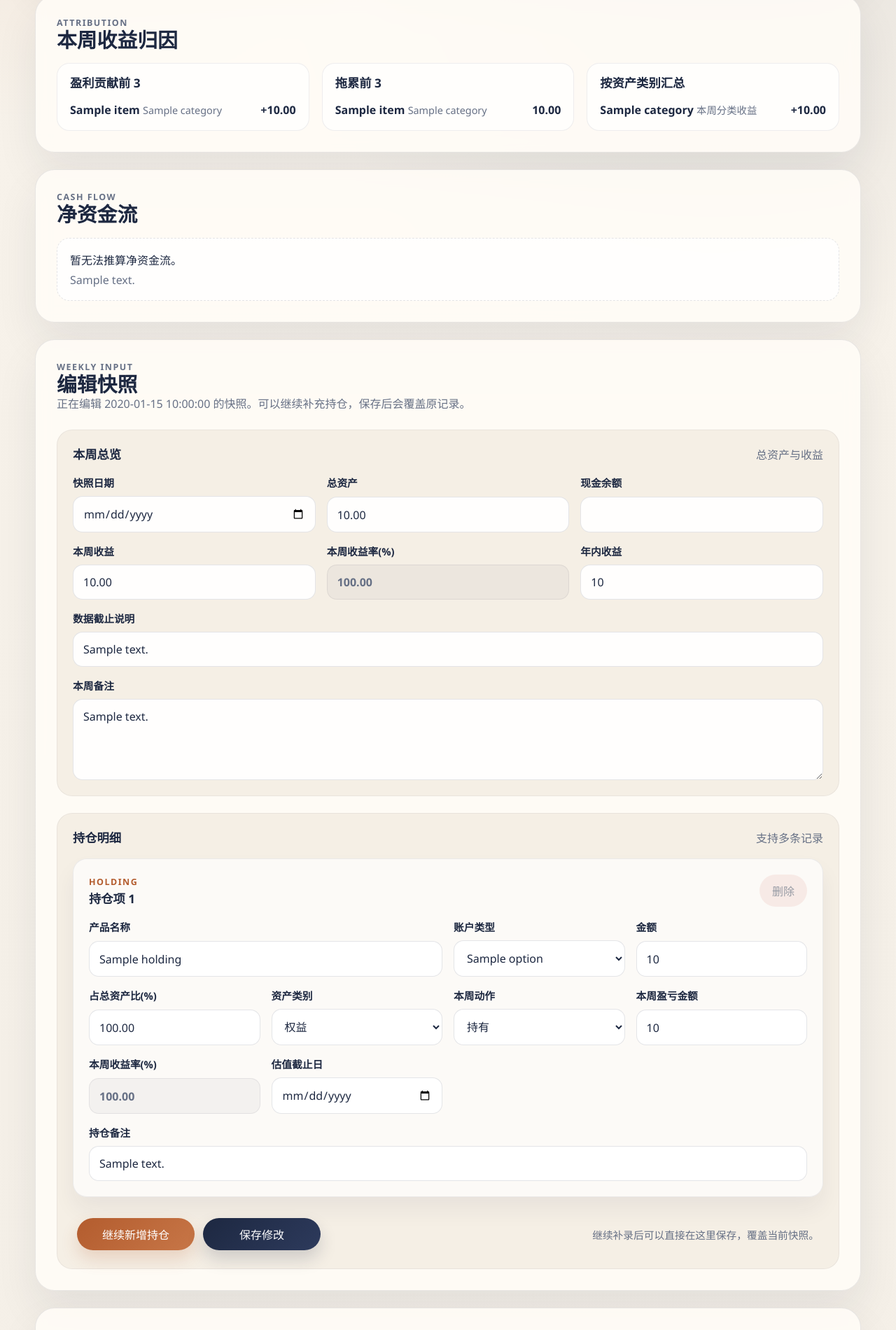
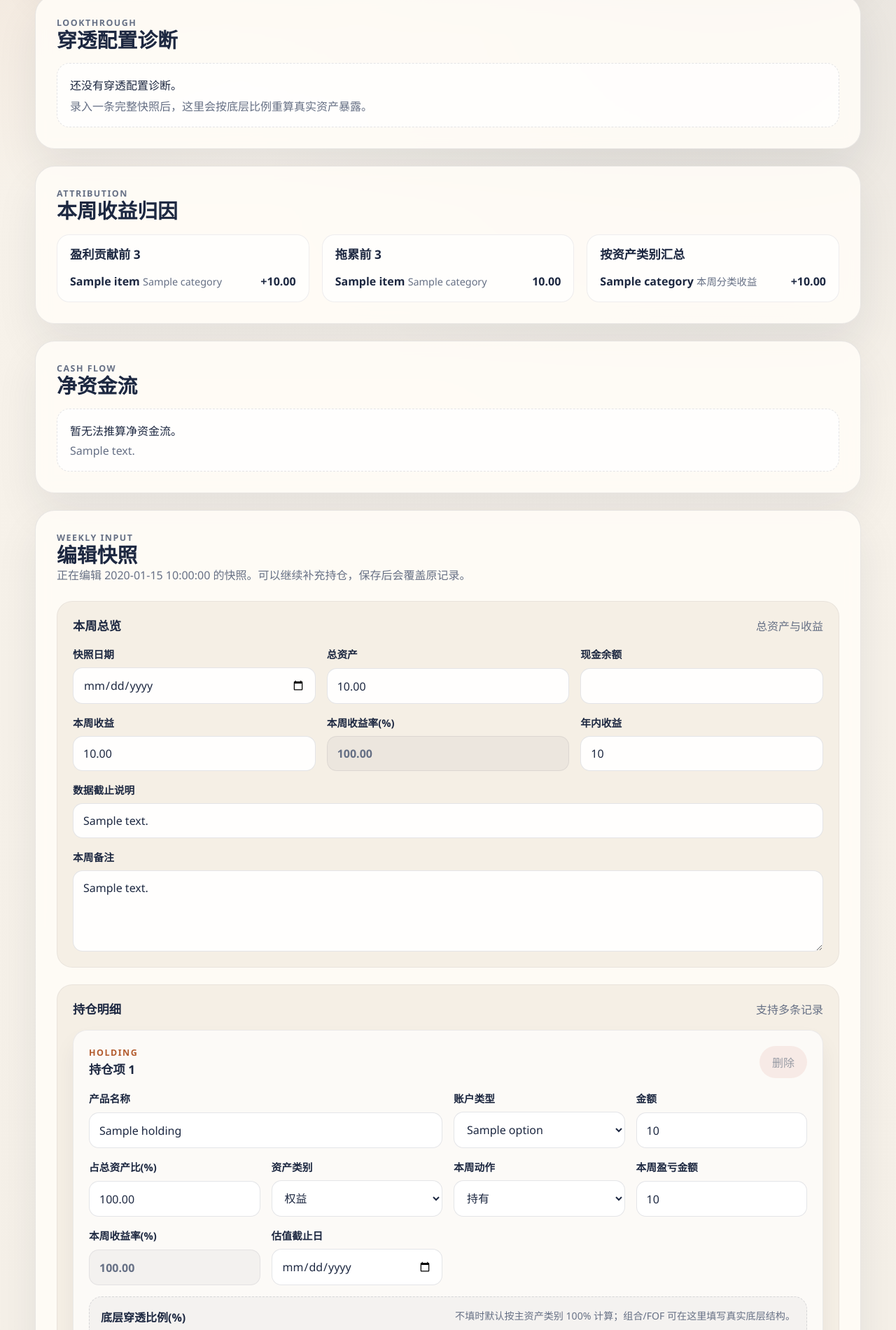
Before and after one commit to zp1103/portfolio-review-app, a FastAPI app: template app/templates/index.html in a window 1280 px wide. Shown: the part 760-2661 px from the top of the page at 70% size. Run offline with FastAPI, Linux system fonts and the light colour scheme; the template is opened without the code that fills it: most values are stand-ins (such as "Sample title", 1, 10 or a date in 2020).

Commit message:
增加持仓穿透分析

```diff
--- a/app/main.py
+++ b/app/main.py
@@ -51,6 +51,7 @@ def create_app(db_path: str | Path = DEFAULT_DB_PATH) -> FastAPI:
         summary = service.get_allocation_summary()
         targets = service.get_target_allocation()
         analysis = service.get_portfolio_analysis()
+        lookthrough_analysis = service.get_lookthrough_analysis()
         weekly_attribution = service.get_weekly_attribution()
         cashflow_analysis = service.get_cashflow_analysis()
         editing_snapshot = None
@@ -65,6 +66,7 @@ def create_app(db_path: str | Path = DEFAULT_DB_PATH) -> FastAPI:
                 "summary": summary,
                 "targets": targets,
                 "analysis": analysis,
+                "lookthrough_analysis": lookthrough_analysis,
                 "weekly_attribution": weekly_attribution,
                 "cashflow_analysis": cashflow_analysis,
                 "category_labels": CATEGORY_LABELS,
@@ -161,6 +163,13 @@ def _extract_holdings_from_form(form) -> list[HoldingInput]:
                 action=str(form.get(f"action_{index}", "hold")),
                 weekly_pnl_amount=float(form.get(f"weekly_pnl_amount_{index}", 0) or 0),
                 valuation_cutoff_date=str(form.get(f"valuation_cutoff_date_{index}", "")),
+                exposure_equity_percent=float(form.get(f"exposure_equity_percent_{index}", 0) or 0),
+                exposure_fixed_income_percent=float(
+                    form.get(f"exposure_fixed_income_percent_{index}", 0) or 0
+                ),
+                exposure_cash_percent=float(form.get(f"exposure_cash_percent_{index}", 0) or 0),
+                exposure_gold_percent=float(form.get(f"exposure_gold_percent_{index}", 0) or 0),
+                exposure_other_percent=float(form.get(f"exposure_other_percent_{index}", 0) or 0),
                 notes=str(form.get(f"holding_notes_{index}", "")),
             )
         )
@@ -188,6 +197,11 @@ def _build_form_values(snapshot) -> dict:
                     "action": "hold",
                     "weekly_pnl_amount": 0,
                     "valuation_cutoff_date": "",
+                    "exposure_equity_percent": "",
+                    "exposure_fixed_income_percent": "",
+                    "exposure_cash_percent": "",
+                    "exposure_gold_percent": "",
+                    "exposure_other_percent": "",
                     "notes": "",
                 }
             ],
@@ -212,6 +226,11 @@ def _build_form_values(snapshot) -> dict:
                 "action": holding.action,
                 "weekly_pnl_amount": holding.weekly_pnl_amount,
                 "valuation_cutoff_date": holding.valuation_cutoff_date,
+                "exposure_equity_percent": holding.exposure_equity_percent,
+                "exposure_fixed_income_percent": holding.exposure_fixed_income_percent,
+                "exposure_cash_percent": holding.exposure_cash_percent,
+                "exposure_gold_percent": holding.exposure_gold_percent,
+                "exposure_other_percent": holding.exposure_other_percent,
                 "notes": holding.notes,
             }
             for holding in snapshot.holdings
--- a/app/static/styles.css
+++ b/app/static/styles.css
@@ -582,6 +582,34 @@ textarea {
   gap: 6px;
 }
 
+.exposure-panel {
+  padding: 16px;
+  border-radius: 18px;
+  background: rgba(29, 40, 65, 0.035);
+  border: 1px dashed rgba(37, 45, 68, 0.14);
+}
+
+.exposure-head {
+  display: flex;
+  justify-content: space-between;
+  gap: 14px;
+  margin-bottom: 14px;
+}
+
+.exposure-head span {
+  font-weight: 700;
+}
+
+.exposure-head em {
+  color: var(--muted);
+  font-style: normal;
+  font-size: 0.88rem;
+}
+
+.exposure-grid {
+  grid-template-columns: repeat(5, minmax(0, 1fr));
+}
+
 .primary-button,
 .secondary-button,
 .ghost-button {
@@ -726,6 +754,10 @@ textarea {
   .holding-grid {
     grid-template-columns: repeat(2, minmax(0, 1fr));
   }
+
+  .exposure-grid {
+    grid-template-columns: repeat(2, minmax(0, 1fr));
+  }
 }
 
 @media (max-width: 720px) {
@@ -746,6 +778,7 @@ textarea {
   .section-head,
   .subsection-head,
   .holding-row-head,
+  .exposure-head,
   .target-actions,
   .holdings-footer-actions,
   .snapshot-item header {
@@ -754,7 +787,8 @@ textarea {
   }
 
   .overview-grid,
-  .holding-grid {
+  .holding-grid,
+  .exposure-grid {
     grid-template-columns: 1fr;
   }
 
--- a/app/templates/index.html
+++ b/app/templates/index.html
@@ -149,6 +149,54 @@
               </div>
             {% endif %}
           </section>
+        </section>
+
+        <section class="card attribution-card">
+          <div class="section-head section-head-compact">
+            <div>
+              <p class="mini-label">Lookthrough</p>
+              <h2>穿透配置诊断</h2>
+            </div>
+          </div>
+          {% if lookthrough_analysis.diagnostics %}
+            <div class="diagnostic-grid">
+              {% for category in ["equity", "fixed_income", "cash", "gold"] %}
+                {% set item = lookthrough_analysis.diagnostics.get(category) %}
+                {% if item %}
+                  <article class="diagnostic-item diagnostic-{{ item.status }}">
+                    <header>
+                      <strong>{{ item.label }}</strong>
+                      <span>{{ item.target_text }}</span>
+                    </header>
+                    <h3>{{ '%.2f'|format(item.percent) }}%</h3>
+                    <p>穿透金额 {{ '%.2f'|format(item.amount) }}</p>
+                    {% if item.status == "below" %}
+                      <em>低于目标下限 {{ '%.2f'|format(item.gap_percent) }}%</em>
+                    {% elif item.status == "above" %}
+                      <em>高于目标上限 {{ '%.2f'|format(item.gap_percent) }}%</em>
+                    {% else %}
+                      <em>处于目标区间内</em>
+                    {% endif %}
+                  </article>
+                {% endif %}
+              {% endfor %}
+            </div>
+            {% if lookthrough_analysis.suggestions %}
+              <div class="suggestion-box">
+                <h3>穿透建议</h3>
+                <ul>
+                  {% for suggestion in lookthrough_analysis.suggestions %}
+                    <li>{{ suggestion }}</li>
+                  {% endfor %}
+                </ul>
+              </div>
+            {% endif %}
+          {% else %}
+            <div class="empty-history">
+              <p>还没有穿透配置诊断。</p>
+              <span>录入一条完整快照后，这里会按底层比例重算真实资产暴露。</span>
+            </div>
+          {% endif %}
         </section>
 
         <section class="card attribution-card">
@@ -373,6 +421,34 @@
                         <span>估值截止日</span>
                         <input type="date" name="valuation_cutoff_date_{{ row }}" value="{{ holding.valuation_cutoff_date }}" />
                       </label>
+                      <div class="full-width exposure-panel">
+                        <div class="exposure-head">
+                          <span>底层穿透比例(%)</span>
+                          <em>不填时默认按主资产类别 100% 计算；组合/FOF 可在这里填写真实底层结构。</em>
+                        </div>
+                        <div class="field-grid exposure-grid">
+                          <label>
+                            <span>权益</span>
+                            <input type="number" step="0.01" min="0" max="100" name="exposure_equity_percent_{{ row }}" value="{{ holding.exposure_equity_percent }}" />
+                          </label>
+                          <label>
+                            <span>固收</span>
+                            <input type="number" step="0.01" min="0" max="100" name="exposure_fixed_income_percent_{{ row }}" value="{{ holding.exposure_fixed_income_percent }}" />
+                          </label>
+                          <label>
+                            <span>现金</span>
+                            <input type="number" step="0.01" min="0" max="100" name="exposure_cash_percent_{{ row }}" value="{{ holding.exposure_cash_percent }}" />
+                          </label>
+                          <label>
+                            <span>黄金</span>
+                            <input type="number" step="0.01" min="0" max="100" name="exposure_gold_percent_{{ row }}" value="{{ holding.exposure_gold_percent }}" />
+                          </label>
+                          <label>
+                            <span>其他</span>
+                            <input type="number" step="0.01" min="0" max="100" name="exposure_other_percent_{{ row }}" value="{{ holding.exposure_other_percent }}" />
+                          </label>
+                        </div>
+                      </div>
                       <label class="full-width">
                         <span>持仓备注</span>
                         <input type="text" name="holding_notes_{{ row }}" value="{{ holding.notes }}" placeholder="例如：继续加仓核心宽基" />
@@ -510,6 +586,34 @@
             <span>估值截止日</span>
             <input type="date" name="valuation_cutoff_date___INDEX__" value="" />
           </label>
+          <div class="full-width exposure-panel">
+            <div class="exposure-head">
+              <span>底层穿透比例(%)</span>
+              <em>不填时默认按主资产类别 100% 计算；组合/FOF 可在这里填写真实底层结构。</em>
+            </div>
+            <div class="field-grid exposure-grid">
+              <label>
+                <span>权益</span>
+                <input type="number" step="0.01" min="0" max="100" name="exposure_equity_percent___INDEX__" />
+              </label>
+              <label>
+                <span>固收</span>
+                <input type="number" step="0.01" min="0" max="100" name="exposure_fixed_income_percent___INDEX__" />
+              </label>
+              <label>
+                <span>现金</span>
+                <input type="number" step="0.01" min="0" max="100" name="exposure_cash_percent___INDEX__" />
+              </label>
+              <label>
+                <span>黄金</span>
+                <input type="number" step="0.01" min="0" max="100" name="exposure_gold_percent___INDEX__" />
+              </label>
+              <label>
+                <span>其他</span>
+                <input type="number" step="0.01" min="0" max="100" name="exposure_other_percent___INDEX__" />
+              </label>
+            </div>
+          </div>
           <label class="full-width">
             <span>持仓备注</span>
             <input type="text" name="holding_notes___INDEX__" placeholder="例如：继续加仓核心宽基" />
```
Also changed, not shown: app/db.py (+16 -0 lines), app/schemas.py (+10 -0 lines), app/service.py (+93 -1 lines), tests/test_api.py (+9 -0 lines), tests/test_service.py (+39 -0 lines).
